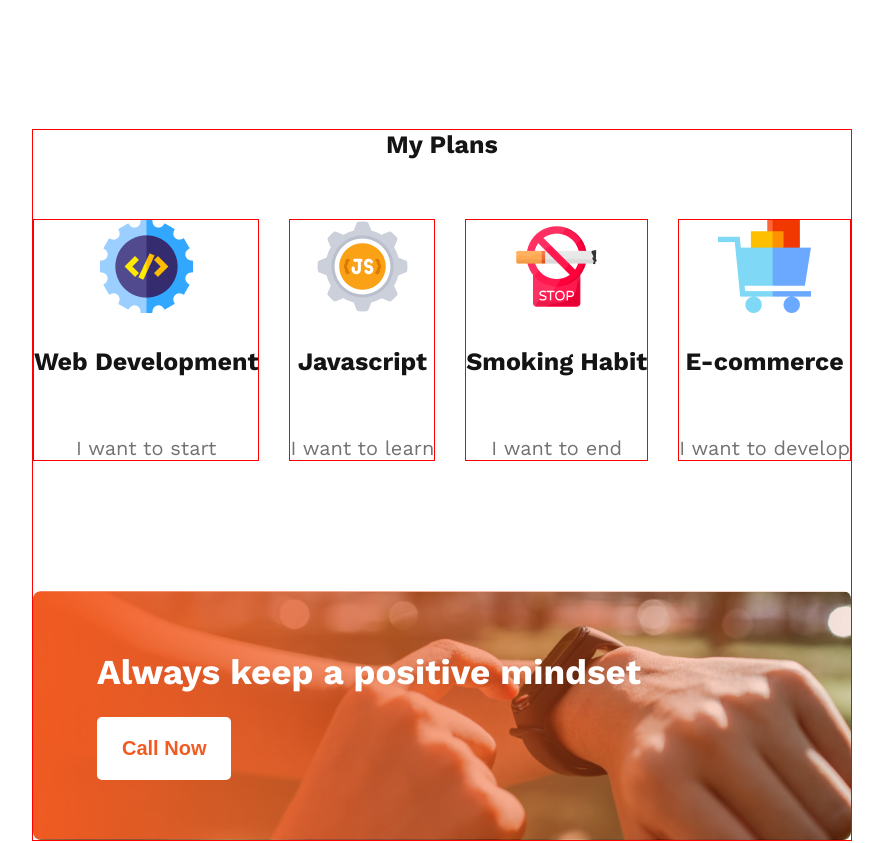
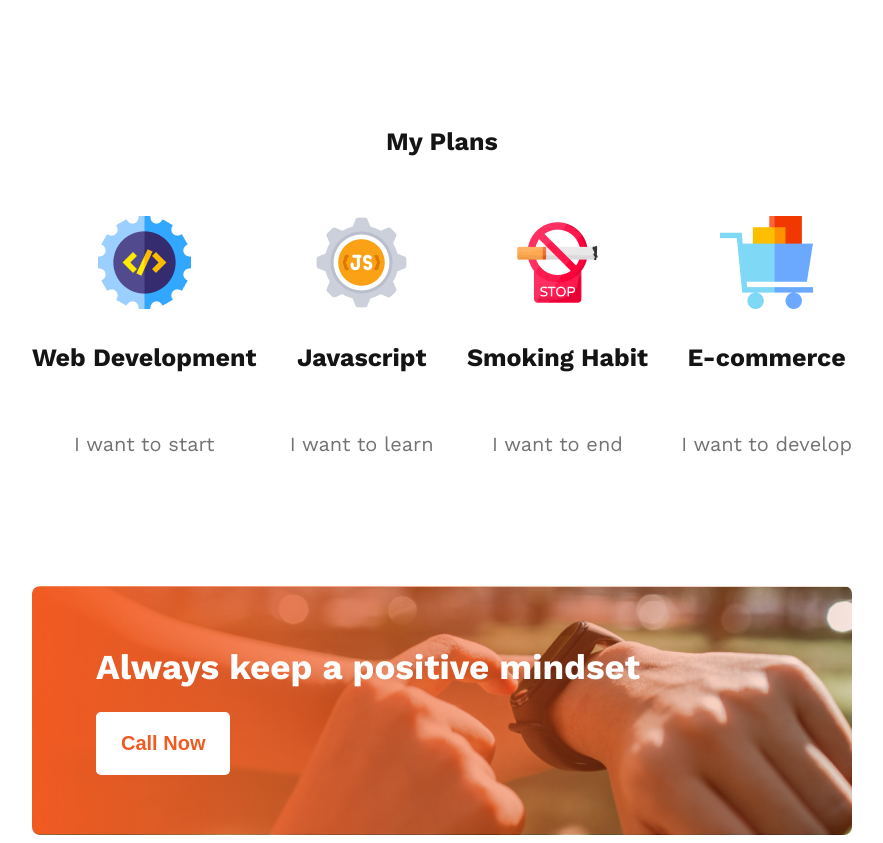
Before and after one commit to brcshakil1/new-year-new-me, a plain HTML site: page index.html in a window 1280 px wide. Shown: the part 1442-2285 px from the top of the page, without its empty margins (198-1081 px from the left). Drawn offline with nearby package versions, Linux system fonts and the light colour scheme.

Commit message:
fixed a problem

```diff
--- a/styles/style.css
+++ b/styles/style.css
@@ -19,7 +19,6 @@ section {
 
 .container {
     margin: 0 230px;
-    border: 1px solid red;
 }
 
 .btn {
@@ -112,8 +111,6 @@ a {
 
 .plan {
     text-align: center;
-    /* margin-right: 70px; */
-    border: 1px solid red;
 }
 
 .plan>img {
```
